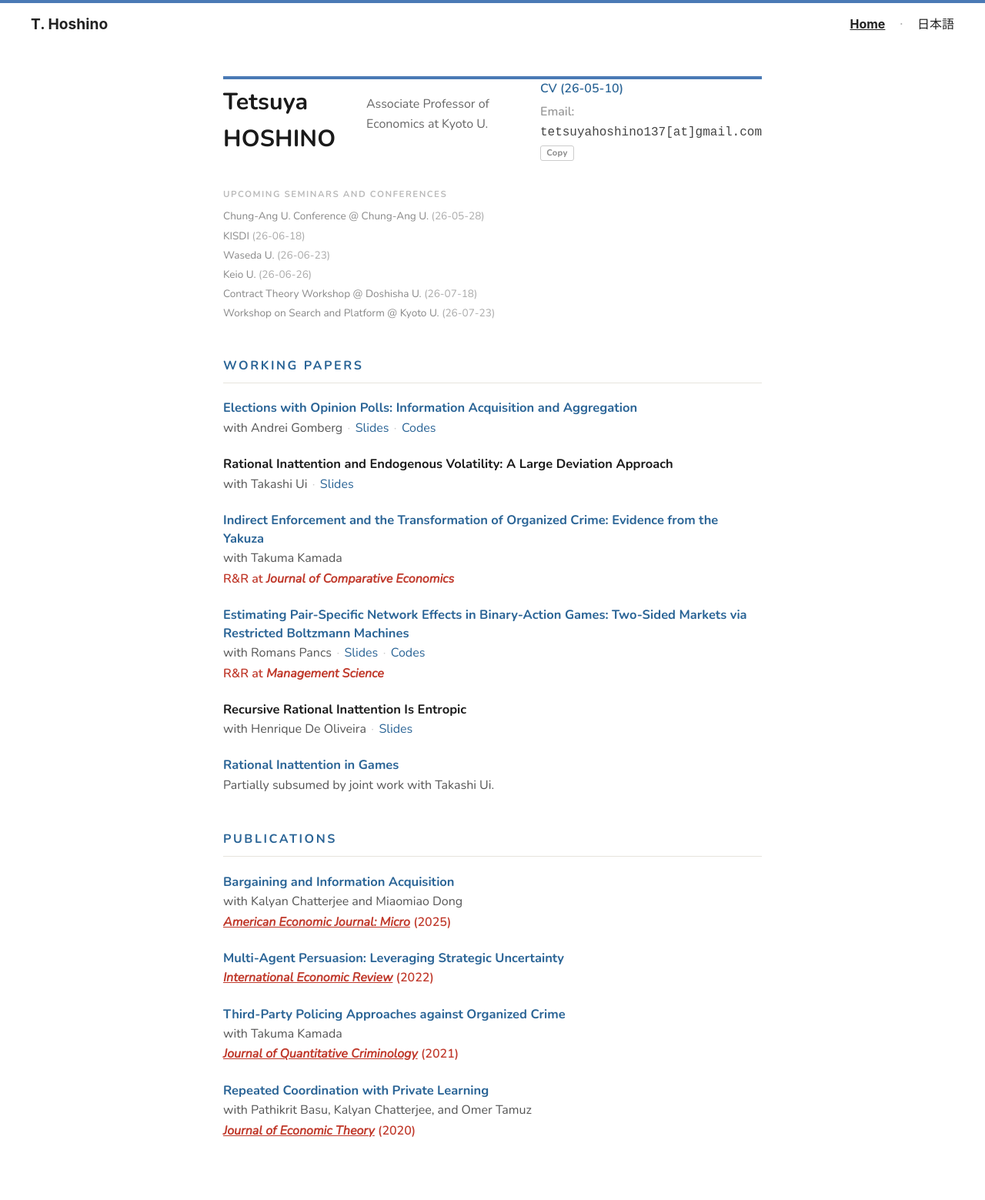
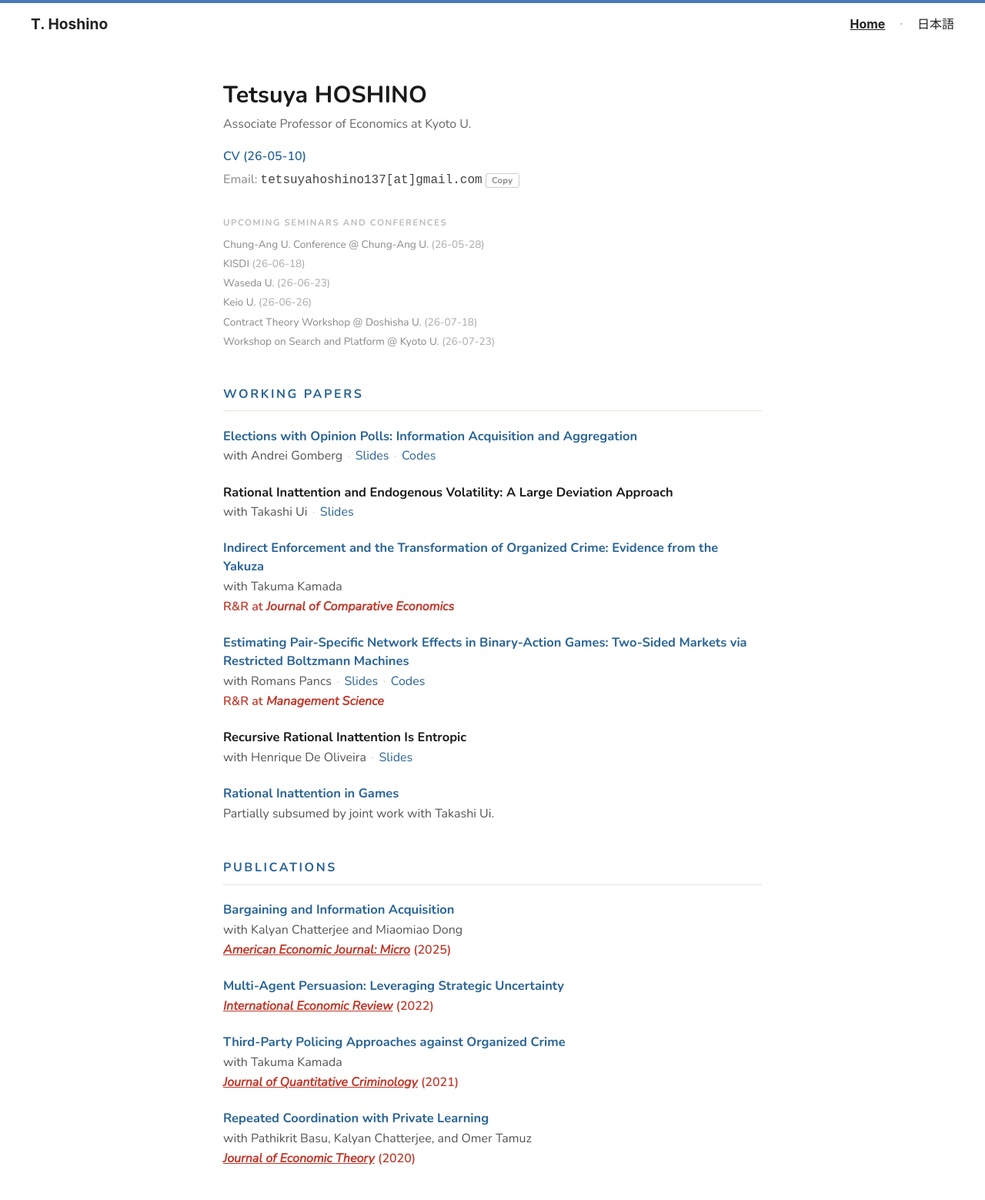
Before and after one commit to tetsuyahoshino137/tetsuyahoshino137.github.io, a Jekyll site: the page built from index.md, in a window 1280 px wide. Shown: the whole page at 77% size. Built offline with Jekyll 4.4.1, drawn with Linux system fonts in a browser that asks for light colours; before the commit the page ends 1522 px from its top, so only the background shows below that.

Commit message:
Refactor page-header structure in index.md

```diff
--- a/index.md
+++ b/index.md
@@ -13,7 +13,7 @@ title: Home
 }
 
 /* ヘッダー */
-.hoshino-page .page-header { margin-bottom: 2rem; }
+.hoshino-page .page-header { display: block; margin-bottom: 2rem; padding: 0; border: none; }
 .hoshino-page .page-header h1 { font-size: 1.9rem; font-weight: 700; color: #1a1a1a; letter-spacing: 0.005em; margin-bottom: 0.1rem; }
 .hoshino-page .position { font-size: 1rem; color: #666; margin-bottom: 1rem; }
 .hoshino-page .meta-row { display: flex; flex-direction: column; gap: 0.3rem; font-size: 1rem; }
@@ -68,14 +68,14 @@ title: Home
 
 <div class="hoshino-page">
 
-  <header class="page-header">
+  <div class="page-header">
     <h1>{{ site.name }}</h1>
     <p class="position">{{ site.position }}</p>
     <div class="meta-row">
       <a href="TetsuyaHoshinoCV260510.pdf">CV (26-05-10)</a>
       <span><span class="lbl">Email:</span> <code>{{ site.email | replace: "@", "[at]" }}</code> <button class="copy-btn" onclick="navigator.clipboard.writeText('{{ site.email }}')">Copy</button></span>
     </div>
-  </header>
+  </div>
 
   <div class="upcoming">
     <div class="upcoming-title">Upcoming Seminars and Conferences</div>
```
